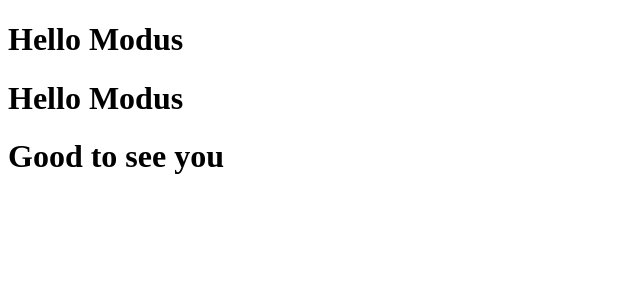
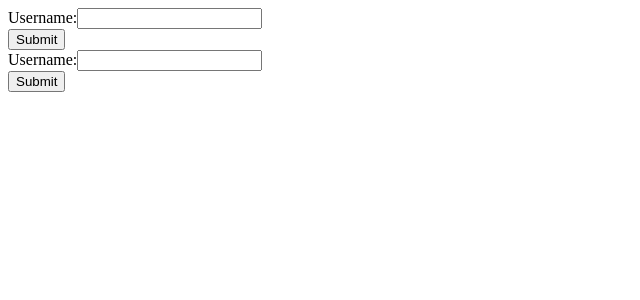
Before and after one commit to modus-andreiTosa/01-react-crash-course, a React (Vite) app: page / in a window 1280 px wide. Shown: the top 300 px of the page, without its empty margins (0-640 px from the left). Built offline with nearby package versions, Linux system fonts and the light colour scheme.

Commit message:
basic forum management

```diff
--- a/src/App.tsx
+++ b/src/App.tsx
@@ -1,36 +1,57 @@
-const BasicComponent = (props: {
-  children: JSX.Element | JSX.Element[] | null;
-}) => props.children;
+import { FormEvent, useRef } from 'react';
+
+type OnSubmitUsername = { onSubmitUsername: (username: string) => void };
+
+function UsernameForm({ onSubmitUsername }: OnSubmitUsername) {
+  // This function is called when the form is submitted.
+  function handleSubmit(event: FormEvent<HTMLFormElement>) {
+    // This prevents the page from reloading when the form is submitted which is the default behavior.
+    event.preventDefault();
+    // We read the value from the input element using the usernameInput id we set on the input element.
+    onSubmitUsername(event?.target?.elements?.usernameInput.value);
+  }
+
+  return (
+    <form onSubmit={handleSubmit}>
+      <div>
+        <label htmlFor="usernameInput">Username:</label>
+        <input id="usernameInput" type="text" />
+      </div>
+      <button type="submit">Submit</button>
+    </form>
+  );
+}
+
+function UsernameFormRef({ onSubmitUsername }: OnSubmitUsername) {
+  // This is a reference to the input element.
+  // useRef returns a mutable ref object whose .current property is initialized to the passed argument (initialValue).
+  // This reference gives us access to the input element.
+  const usernameInputRef = useRef<HTMLInputElement>(null);
+
+  function handleSubmit(event: FormEvent<HTMLFormElement>) {
+    event.preventDefault();
+    onSubmitUsername(usernameInputRef?.current?.value);
+  }
+
+  return (
+    <form onSubmit={handleSubmit}>
+      <div>
+        <label htmlFor="usernameInput">Username:</label>
+        <input id="usernameInput" type="text" ref={usernameInputRef} />
+      </div>
+      <button type="submit">Submit</button>
+    </form>
+  );
+}
 
 function App() {
-  // In this file, we already have two core concepts of React: components and JSX.
-  // Moving forward, we will use JSX to describe the UI and see how the raw React apis translate to this abstraction.
-  // JSX is a syntax extension to JavaScript.
-  // It is similar to html but it has the full power of JavaScript.
-  // It also has its own syntax rules and restrictions.
+  const onSubmitUsername = (username: string) =>
+    alert(`You entered: ${username}`);
 
-  // A basic React element is created either by calling React.createElement() or by enclosing content inside JSX tags. And this is different from a component.
-  const element = <h1>Hello Modus</h1>;
-
-  // Since in JSX, we can use JavaScript expressions, we can render multiple elements in various fashions.
-  // Using an array of elements.
-  // The key attribute is used by React to identify which items have changed, are added, or are removed.
-  // This is an example of composition.
-  const elementsArray = [
-    <h1 key="1">Hello Modus</h1>,
-    <h1 key="2">Good to see you</h1>,
-  ];
-
-  // A component is a function or a class that optionally accepts inputs (called “props”) and returns a React node.
-  // The component function should be named with a capital letter. This is because React treats components starting with lowercase letters as DOM tags.
-  // The component function should also be a pure function. It should not have any side effects.
-  // The retrun value of the component should describe how a section of the UI should appear.
-  // Curly braces are used to embed JavaScript expressions in JSX.
   return (
     <div>
-      {/* This is also an example of composition using the curly braces to embed JavaScript variables. */}
-      <BasicComponent>{element}</BasicComponent>
-      <BasicComponent>{elementsArray}</BasicComponent>
+      <UsernameForm onSubmitUsername={onSubmitUsername} />
+      <UsernameFormRef onSubmitUsername={onSubmitUsername} />
     </div>
   );
 }
```
